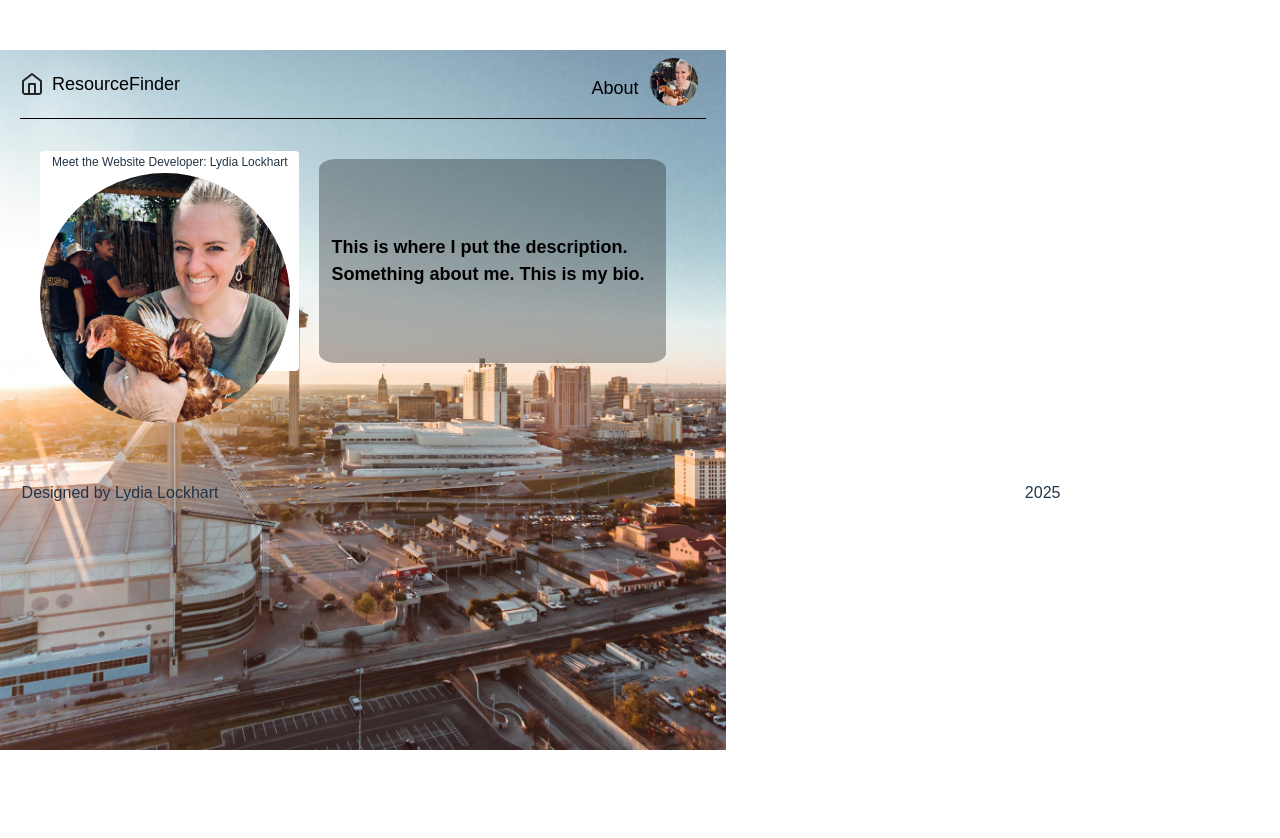
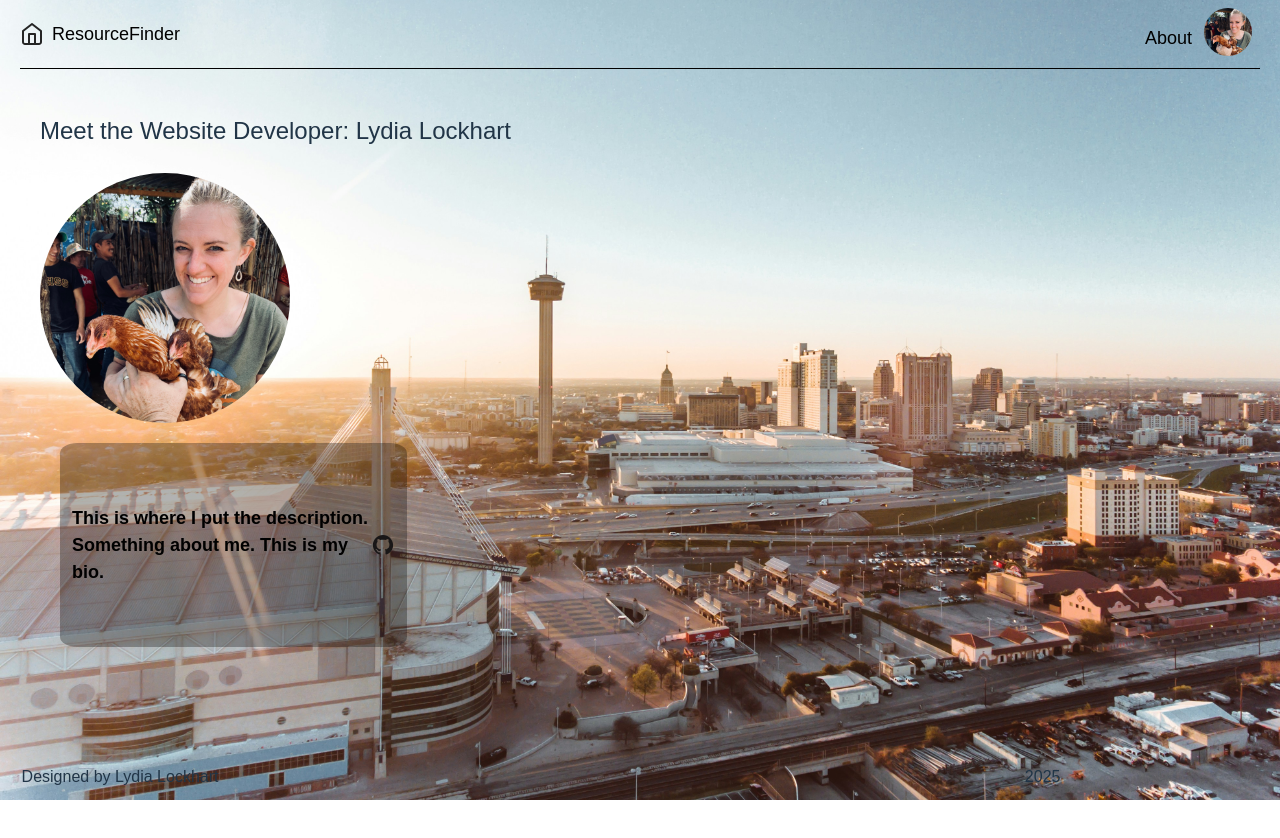
Before and after one commit to lydiacodes04/final-project, a React (Vite) app in the folder hello-vite/: page /profile in a window 1280 px wide. Shown: the top 838 px of the page. After the commit the page ends 800 px from the top, so only its background shows below. Built offline with nearby package versions, Linux system fonts and the light colour scheme.

Commit message:
continue styling website

```diff
--- a/hello-vite/src/components/App/App.css
+++ b/hello-vite/src/components/App/App.css
@@ -3,13 +3,15 @@
   background-size: cover;
   background-position: center;
   background-repeat: no-repeat;
-  max-width: 1360px;
-  max-height: 700px;
+  width: 100vw;
+  height: 100vh;
+  /* max-width: 1360px;
+  max-height: 700px; */
 }
 .page__content {
   margin: 0 auto;
   padding: 0 20px;
-  height: 100vh;
+  height: 90vh;
 }
 
 /* alt= "San Antonio Skyline by Matthew Lejune"; */
--- a/hello-vite/src/components/Footer/Footer.css
+++ b/hello-vite/src/components/Footer/Footer.css
@@ -3,6 +3,10 @@
   font-size: 16px;
   font-weight: 500;
   line-height: 20px;
+  background-color: #0000008d;
+  overflow: hidden;
+  padding: 0px;
+  margin: 0px;
 }
 .footer__content {
   display: flex;
--- a/hello-vite/src/components/ItemCard/ItemCard.css
+++ b/hello-vite/src/components/ItemCard/ItemCard.css
@@ -1,15 +1,23 @@
+.resourceCards {
+  display: flex;
+  flex-direction: row;
+  /* flex-wrap: wrap; */
+  margin: 0;
+  padding: 0;
+  list-style-type: none;
+  gap: 21px;
+}
+
 .resourceCard {
   position: relative;
   width: 323px;
   height: 200px;
-  /* max-width: 323px;
-  max-height: 300px; */
   display: flex;
   justify-content: center;
   align-items: center;
   font-family: Cabinet Grotesk, sans-serif;
-  color: #000;
-  background-color: #0000004d;
+  color: #fff;
+  background-color: #0000008d;
   margin: 20px;
   padding: 2px 12px 2px 12px;
   border-radius: 5%;
@@ -27,6 +35,7 @@
   font-size: 12px;
   background-color: #fff;
   align-items: center;
+  color: #000;
 }
 
 .resourceCard__type {
--- a/hello-vite/src/components/ItemCard/ItemCard.jsx
+++ b/hello-vite/src/components/ItemCard/ItemCard.jsx
@@ -2,6 +2,7 @@ import "./ItemCard.css";
 
 function ItemCard({ singleResource }) {
   return (
+    <section className="resourceCards">
       <li className="resourceCard">
         <h2 className="resourceCard__name">{singleResource.Name}</h2>
         <h3 className="resourceCard__type"> {singleResource.ProgramType}</h3>
@@ -9,6 +10,7 @@ function ItemCard({ singleResource }) {
           {singleResource.Address1}, {singleResource.City}, {singleResource.Zip}
         </h4>
       </li>
+    </section>
   );
 }
 
--- a/hello-vite/src/components/Main/Main.css
+++ b/hello-vite/src/components/Main/Main.css
@@ -13,12 +13,3 @@
   border: 2px solid #000;
   color: #000;
 }
-
-.cards__list {
-  display: flex;
-  flex-wrap: wrap;
-  margin: 0;
-  padding: 0;
-  list-style-type: none;
-  gap: 21px;
-}
--- a/hello-vite/src/components/Main/Main.jsx
+++ b/hello-vite/src/components/Main/Main.jsx
@@ -10,7 +10,7 @@ function Main({ resource, onZipSubmit, handleInputChange, inputValue }) {
           Search for resources near you. The cards below show resources in the
           zipcode you searched. There will be a maximum of 6 to start out with
           and then more if you click "show more." For example, try zipcodes
-          99504 (Anchorage, AK), 78207 (San Antonio, TX), or 95403 (Santa Rosa,
+          99504 (Anchorage, AK), 78205 (San Antonio, TX), or 95403 (Santa Rosa,
           California).
         </p>
       </section>
--- a/hello-vite/src/components/Profile/Profile.css
+++ b/hello-vite/src/components/Profile/Profile.css
@@ -1,27 +1,23 @@
 .profile {
   display: flex;
+  flex-direction: column;
   font-family: Cabinet Grotesk, sans-serif;
   font-size: 18px;
   font-weight: 550;
-  max-width: 1360px;
+  width: 94vw;
   max-height: 700px;
   padding: 20px;
-  position: relative;
 }
 
 .profile__title {
-  padding: 2px 12px 2px 12px;
   gap: 8px;
   border-radius: 4px;
-  opacity: 0px;
   font-weight: 500;
-  font-size: 12px;
-  background-color: #fff;
+  font-size: 24px;
 }
 
 .profile__picture {
-  position: absolute;
-  top: 54px;
+  justify-self: flex-end;
   height: 250px;
   width: 250px;
   border-radius: 50%;
--- a/hello-vite/src/components/Profile/Profile.jsx
+++ b/hello-vite/src/components/Profile/Profile.jsx
@@ -1,6 +1,7 @@
 import "./Profile.css";
 import { Link } from "react-router-dom";
 import chicken from "../../assets/chicken.jpg";
+import github from "../../assets/github.svg";
 
 function Profile({}) {
   return (
@@ -12,10 +13,14 @@ function Profile({}) {
         className="profile__picture"
         src={chicken}
         alt="photo of Lydia, website developer"
-      ></img>
-
+      />
       <div className="profile__description">
-        This is where I put the description. Something about me. This is my bio.{" "}
+        This is where I put the description. Something about me. This is my bio.
+        <img
+          className="profile__description-github"
+          src={github}
+          alt="github icon"
+        />
       </div>
     </div>
   );
--- a/hello-vite/src/components/SearchForm/SearchForm.css
+++ b/hello-vite/src/components/SearchForm/SearchForm.css
@@ -1,11 +1,9 @@
 .search__fieldset {
-  /* border-radius: 5%; */
   width: 608;
   height: 64;
   top: 432px;
   left: 416px;
   border: 1px solid #000;
-  /* background-color: #0000004d; */
 }
 .search__submit-button {
   border: 1px, solid, #000;
```
Also changed, not shown: hello-vite/src/assets/Union.svg (deleted). Lines whose indentation alone changed are shown as unchanged.
